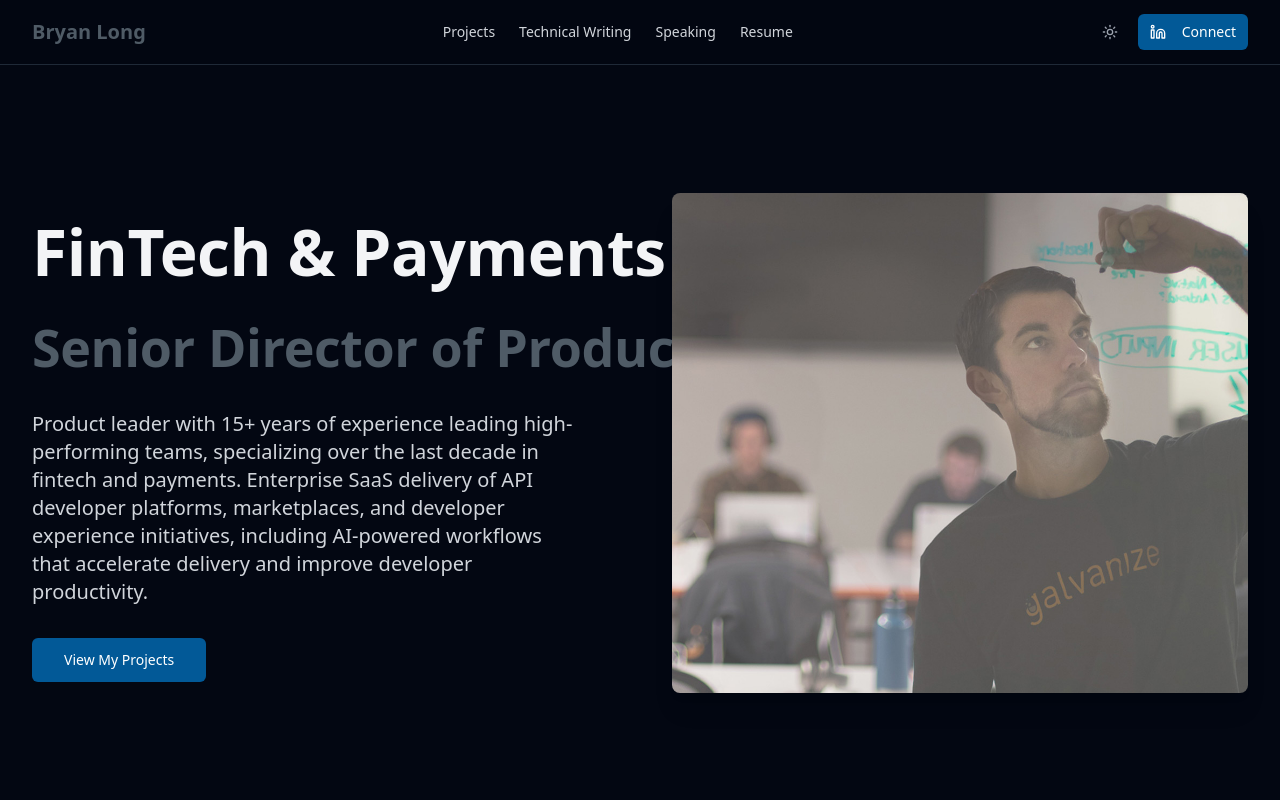
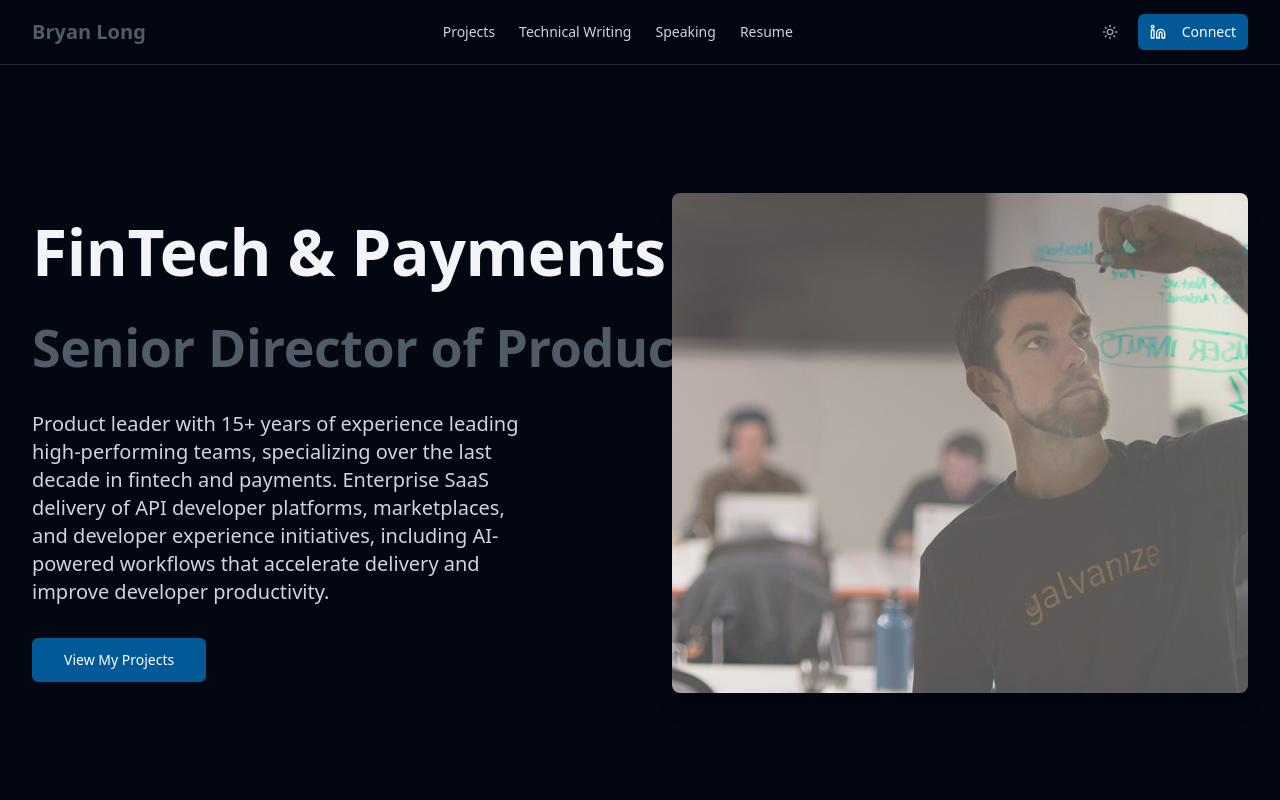
Before and after one commit to BryanLong14/bryan-long-info, a Next.js app: page / in a window 1280 px wide. Shown: the top 800 px of the page. Built offline with nearby package versions, Linux system fonts and the light colour scheme.

Commit message:
style: add generous padding to text container
Increase padding for spacing between text and image across all screen sizes.

#VERCEL_SKIP

Co-authored-by: Bryan Long <30552971+BryanLong14@users.noreply.github.com>

```diff
--- a/app/page.tsx
+++ b/app/page.tsx
@@ -56,7 +56,7 @@ export default function Home() {
       {/* Hero Section */}
       <section className="container py-24 md:py-32">
         <div className="grid gap-10 md:grid-cols-2 md:gap-16 items-center">
-          <div className="pr-4 md:pr-8">
+          <div className="pr-6 md:pr-12 lg:pr-16">
             <h1 className="font-bold tracking-tight mb-6 text-gray-900 dark:text-gray-100">
               <span className="text-[2.25rem] sm:text-[2.75rem] md:text-[3rem] lg:text-[3.5rem] xl:text-[4rem] 2xl:text-[4.5rem] block whitespace-nowrap">FinTech & Payments</span>
               <div className="pt-2"></div>
```
